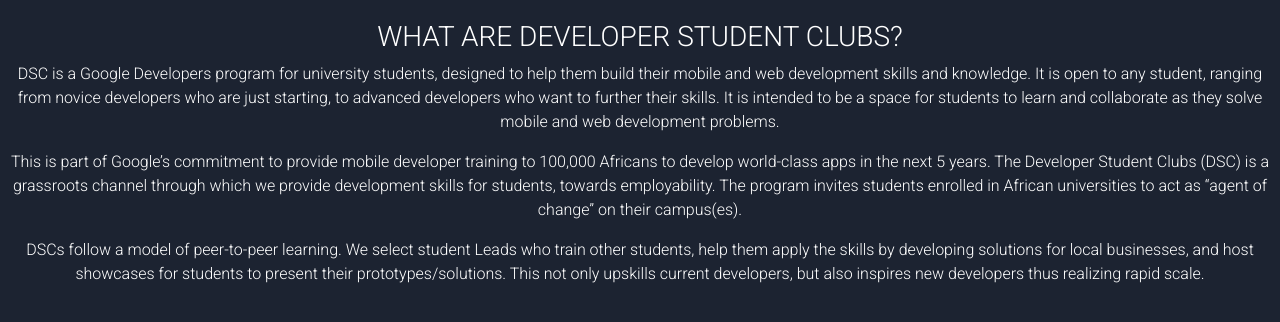
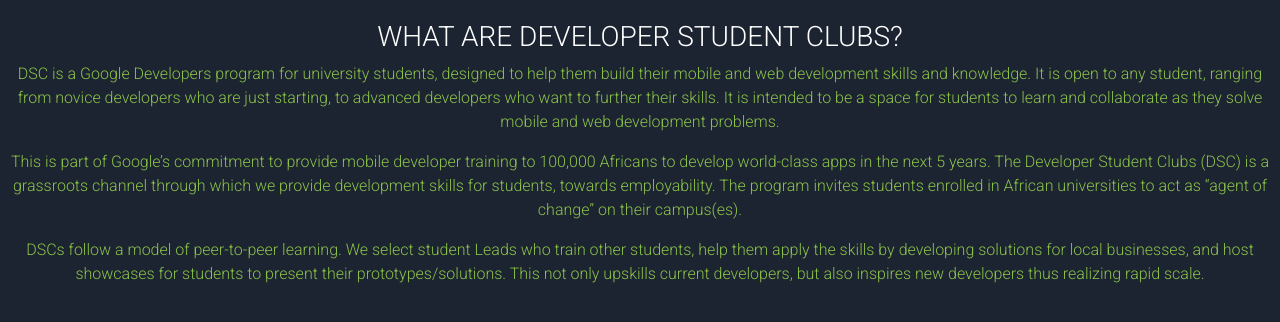
Before and after one commit to dscleadcity/developer-student-club-webapp, a React (Create React App) app: page / in a window 1280 px wide. Shown: the part 384-706 px from the top of the page. Built offline with nearby package versions, Linux system fonts and the light colour scheme.

Commit message:
changed Home text to green

```diff
--- a/src/components/views/home.js
+++ b/src/components/views/home.js
@@ -14,9 +14,9 @@
         <img style={roundImg} src="https://res.cloudinary.com/poetrique/image/upload/v1538920604/developer-student-club/dsc.png" alt="Developer Student Club" title="Developer Student Club" />
         <h3 id="title" class="white-text">WHAT ARE DEVELOPER STUDENT CLUBS?</h3>
         <div id="content">
-          <p className="white-text">DSC is a Google Developers program for university students, designed to help them build their mobile and web development skills and knowledge. It is open to any student, ranging from novice developers who are just starting, to advanced developers who want to further their skills. It is intended to be a space for students to learn and collaborate as they solve mobile and web development problems.</p>
-          <p className="white-text">This is part of Google’s commitment to provide mobile developer training to 100,000 Africans to develop world-class apps in the next 5 years. The Developer Student Clubs (DSC) is a grassroots channel through which we provide development skills for students, towards employability. The program invites students enrolled in African universities to act as “agent of change” on their campus(es).</p>
-          <p className="white-text">DSCs follow a model of peer-to-peer learning. We select student Leads who train other students, help them apply the skills by developing solutions for local businesses, and host showcases for students to present their prototypes/solutions. This not only upskills current developers, but also inspires new developers thus realizing rapid scale.</p>
+          <p className="light-green-text">DSC is a Google Developers program for university students, designed to help them build their mobile and web development skills and knowledge. It is open to any student, ranging from novice developers who are just starting, to advanced developers who want to further their skills. It is intended to be a space for students to learn and collaborate as they solve mobile and web development problems.</p>
+          <p className="light-green-text">This is part of Google’s commitment to provide mobile developer training to 100,000 Africans to develop world-class apps in the next 5 years. The Developer Student Clubs (DSC) is a grassroots channel through which we provide development skills for students, towards employability. The program invites students enrolled in African universities to act as “agent of change” on their campus(es).</p>
+          <p className="light-green-text">DSCs follow a model of peer-to-peer learning. We select student Leads who train other students, help them apply the skills by developing solutions for local businesses, and host showcases for students to present their prototypes/solutions. This not only upskills current developers, but also inspires new developers thus realizing rapid scale.</p>
         </div>
       </div>
     );
```
